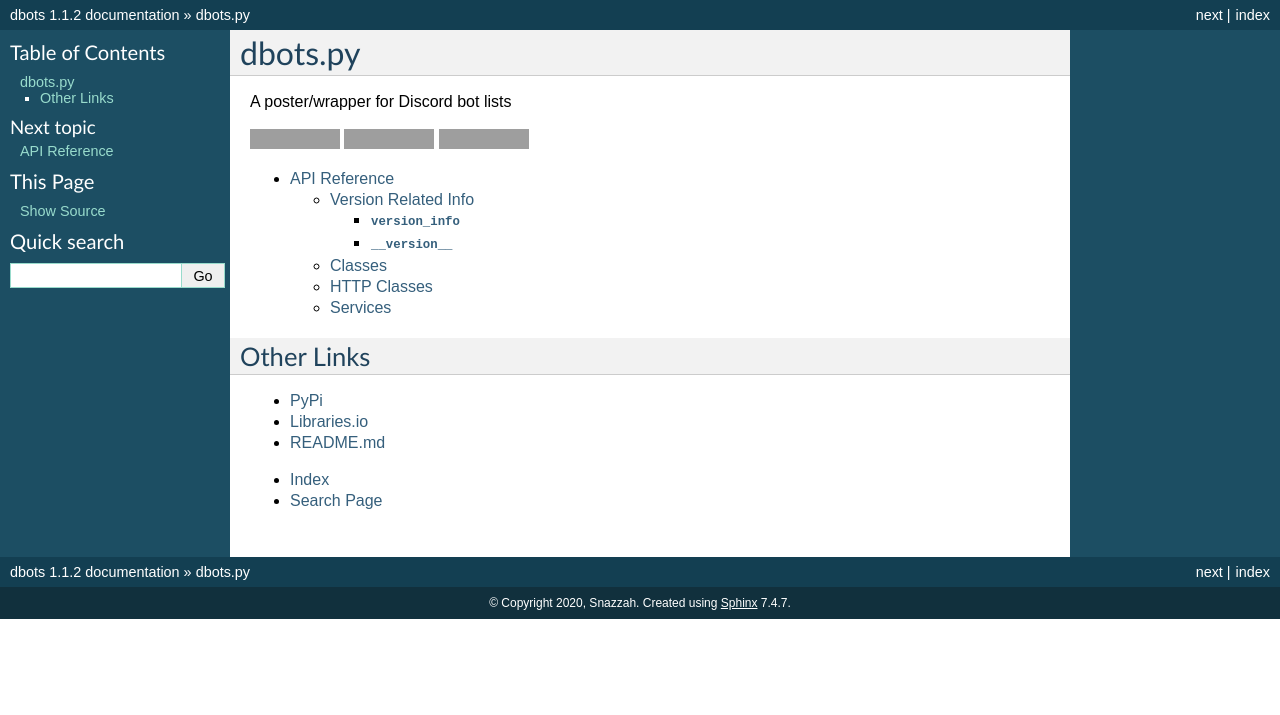
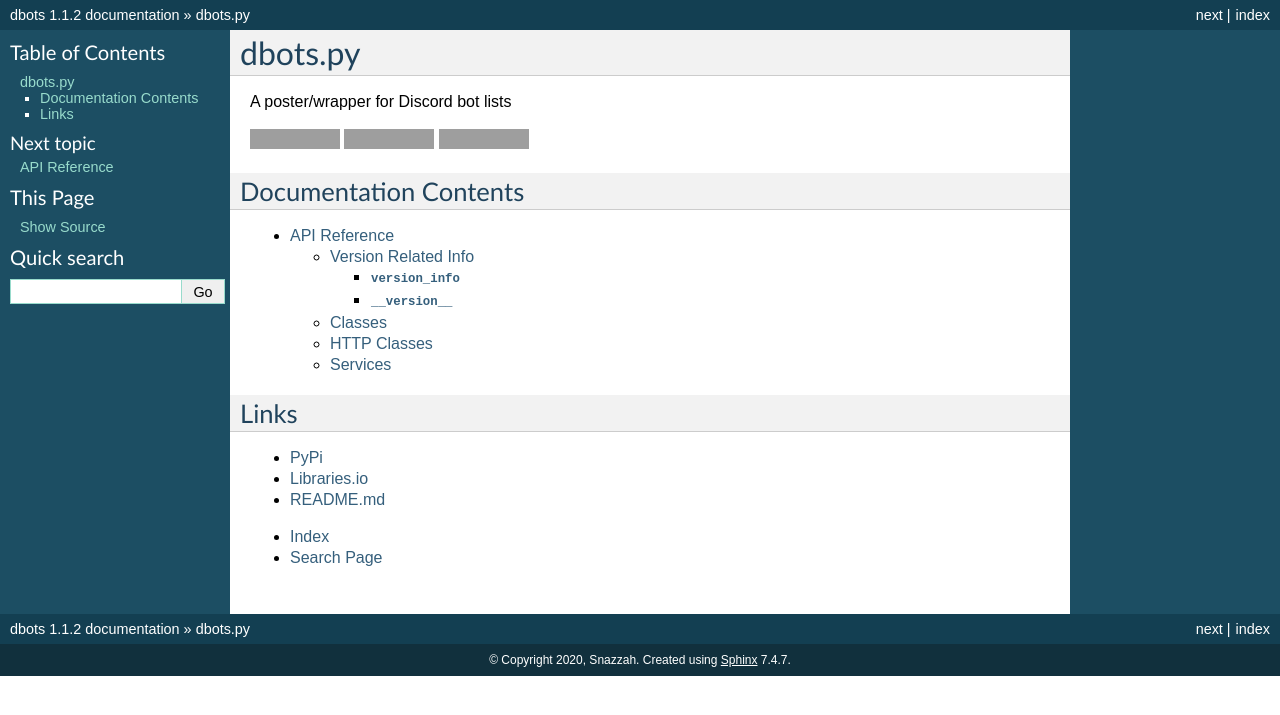
Before and after one commit to dbots-pkg/dbots.py, a Sphinx documentation site: the page built from docs/index.rst, in a window 1280 px wide. Shown: the top 715 px of the page. Built offline with Sphinx 7.4.7, drawn with Linux system fonts in a browser that asks for light colours; grey boxes are pictures that could not be loaded.

```diff
--- a/docs/index.rst
+++ b/docs/index.rst
@@ -12,13 +12,16 @@ A poster/wrapper for Discord bot lists
    :target: https://libraries.io/pypi/dbots
    :alt: Dependencies
 
+
+Documentation Contents
+----------------------
 .. toctree::
    :maxdepth: 4
 
    api
 
-Other Links
------------
+Links
+-----
 
 - `PyPi <https://www.pypi.org/project/dbots>`_
 - `Libraries.io <https://libraries.io/pypi/dbots>`_
```
Also changed, not shown: README.md (+1 -0 lines).
